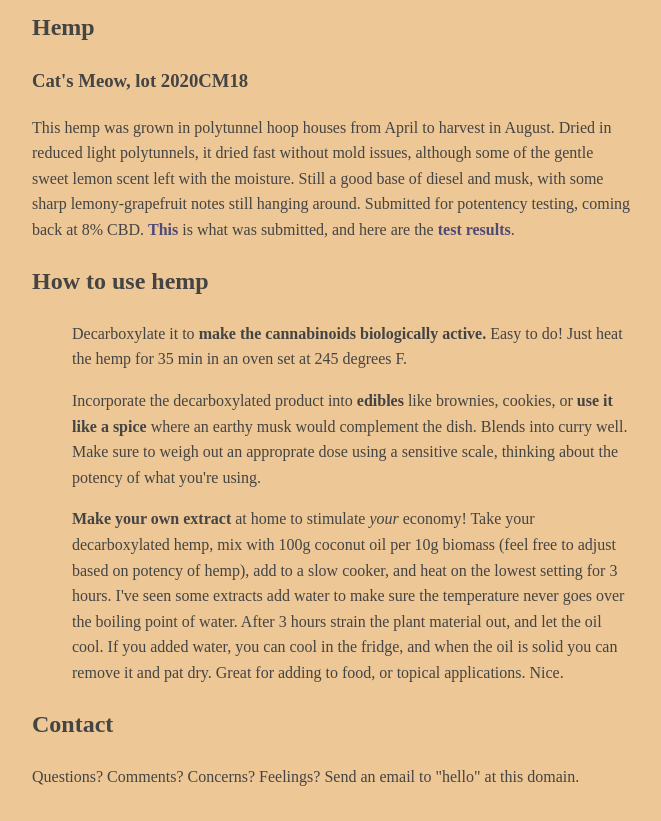
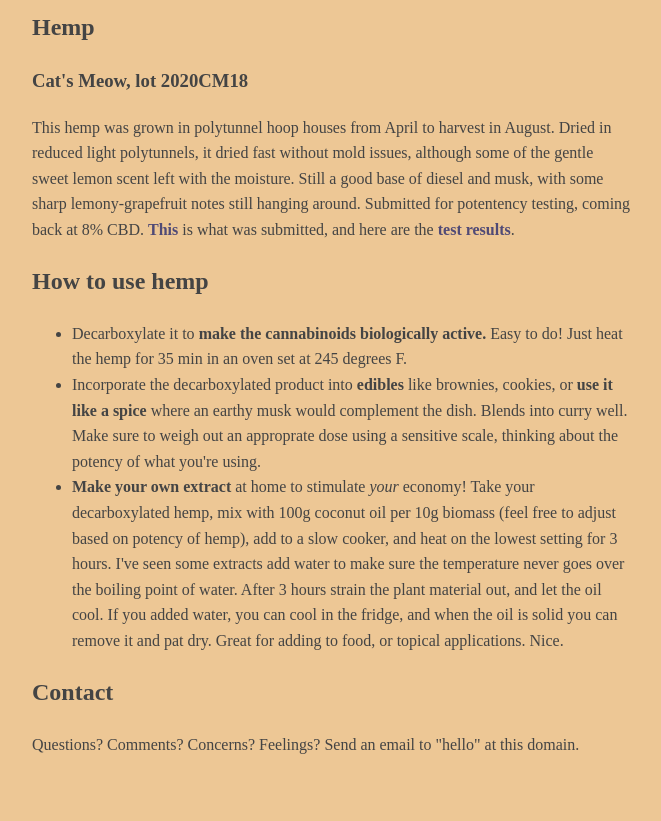
Before and after one commit to dnedveck/anthonyfarm.com, a plain HTML site: page index.html in a window 1280 px wide. Shown: the part 97-918 px from the top of the page, without its empty margins (308-969 px from the left). After the commit the page ends 886 px from the top, so only its background shows below. Drawn offline with Linux system fonts and the light colour scheme.

Commit message:
fixing ul

```diff
--- a/index.html
+++ b/index.html
@@ -25,6 +25,7 @@
       text-decoration: none;
     }
     a:visited {
+      color: #504a76;
       text-decoration: none;
     }
     a:hover {
@@ -46,26 +47,25 @@
     although some of the gentle sweet lemon scent left with the moisture.
     Still a good base of diesel and musk, with some sharp lemony-grapefruit notes still
     hanging around. Submitted for potentency testing, coming back at 8% CBD.
-    <a href=assets/2020-09-02_2020CM18_sample-submission-picture.jpg>This</a>
+    <a href="assets/2020-09-02_2020CM18_sample-submission-picture.jpg">This</a>
     is what was submitted, and here are the
-    <a href=assets/2020-09-02_2020CM18_dried-trimmed-flower_COA-RockRiver.png>test results</a>.
+    <a href="assets/2020-09-02_2020CM18_dried-trimmed-flower_COA-RockRiver.png">test results</a>.
   <h2>How to use hemp</h2>
-  <ul>Decarboxylate it to <strong>make the cannabinoids biologically active.</strong>
-    Easy to do! Just heat the hemp for 35 min in an oven set at 245 degrees F.
-  </ul>
-  <ul>Incorporate the decarboxylated product into <strong>edibles</strong>
-    like brownies, cookies, or <strong>use it like a spice</strong> where an earthy musk would
+  <ul>
+    <li>Decarboxylate it to <strong>make the cannabinoids biologically active.</strong>
+      Easy to do! Just heat the hemp for 35 min in an oven set at 245 degrees F.</li>
+    <li>Incorporate the decarboxylated product into <strong>edibles</strong> like brownies,
+      cookies, or <strong>use it like a spice</strong> where an earthy musk would
       complement the dish. Blends into curry well. Make sure to weigh out an approprate
-    dose using a sensitive scale, thinking about the potency of what you're using.
-  </ul>
-  <ul><strong>Make your own extract</strong> at home to stimulate <em>your</em> economy!
+      dose using a sensitive scale, thinking about the potency of what you're using.</li>
+    <li><strong>Make your own extract</strong> at home to stimulate <em>your</em> economy!
       Take your decarboxylated hemp, mix with 100g coconut oil per 10g biomass
       (feel free to adjust based on potency of hemp), add to a slow cooker, and heat on the
       lowest setting for 3 hours. I've seen some extracts add water to make sure the
       temperature never goes over the boiling point of water. After 3 hours strain
       the plant material out, and let the oil cool. If you added water, you can cool in the
       fridge, and when the oil is solid you can remove it and pat dry. Great for adding to
-    food, or topical applications. Nice.
+      food, or topical applications. Nice.</li>
   </ul>
 
   <h2>Contact</h2>
```
Lines whose indentation alone changed are shown as unchanged.
